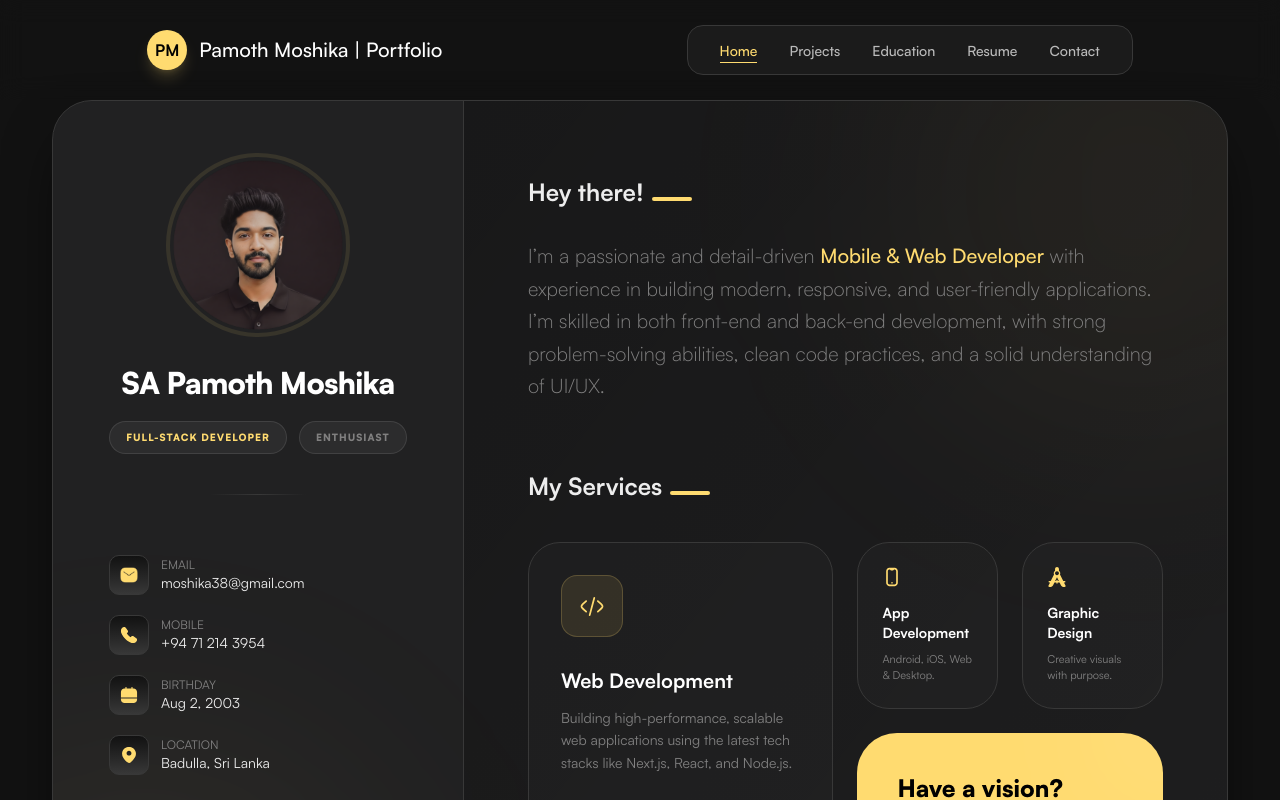
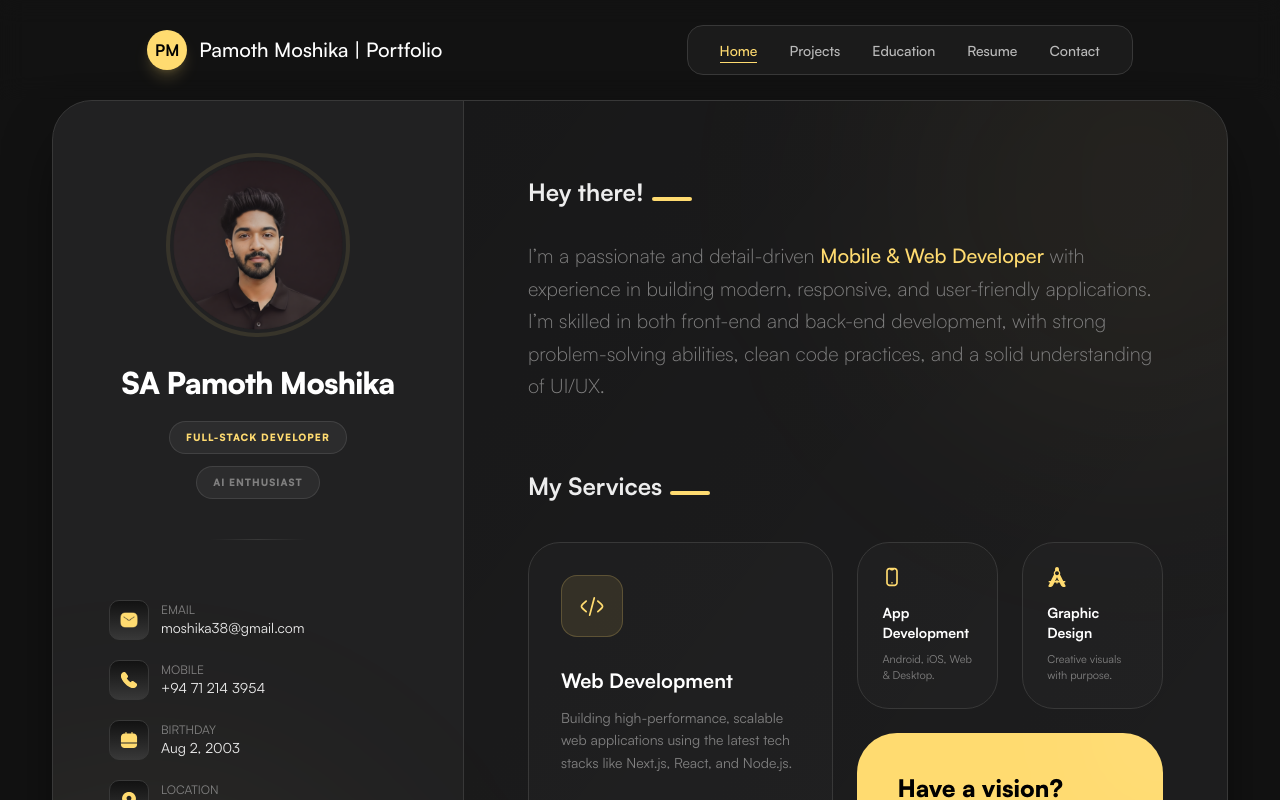
Before and after one commit to moshika38/Portfolio, a Next.js app: page / in a window 1280 px wide. Shown: the top 800 px of the page. Built offline with nearby package versions, Linux system fonts and the light colour scheme.

Commit message:
update ui

```diff
--- a/app/home/page.tsx
+++ b/app/home/page.tsx
@@ -63,7 +63,7 @@ function HomePage() {
               Full-Stack Developer
             </p>
             <p className="inline-block text-[9px] lg:text-[10px] font-black uppercase text-center bg-white/5 border border-white/10 px-3 lg:px-4 py-2 rounded-full tracking-widest text-text-muted">
-              Enthusiast
+              AI Enthusiast
             </p>
           </div>
 
--- a/components/projectCard.tsx
+++ b/components/projectCard.tsx
@@ -1,7 +1,7 @@
 import React from "react";
 import Image from "next/image";
 import Link from "next/link";
-import { Eye } from "lucide-react";
+import { ExternalLink } from "lucide-react";
 
 interface Props {
   image: string;
@@ -26,13 +26,6 @@ function ProjectCard({ image, title, description, tags, link, onView }: Props) {
           height={400}
           className="object-cover w-full h-full transition-transform duration-700 group-hover:scale-110"
         />
-
-        {/* Hover Overlay */}
-        <div className="absolute inset-0 bg-black/40 backdrop-blur-sm opacity-0 group-hover:opacity-100 transition-all duration-300 flex items-center justify-center">
-          <div className="bg-primary text-black p-3 rounded-full transform translate-y-4 group-hover:translate-y-0 transition-transform duration-300 shadow-xl">
-            <Eye size={24} />
-          </div>
-        </div>
       </div>
 
       <div className="grow flex flex-col">
@@ -54,7 +47,7 @@ function ProjectCard({ image, title, description, tags, link, onView }: Props) {
               target="_blank"
               className="flex items-center justify-center p-2.5 bg-white/5 border border-white/5 rounded-2xl hover:bg-white/10 transition-all text-white/60 hover:text-white"
             >
-              <span className="text-[14px]">&#8599;</span>
+              <ExternalLink size={16} />
             </Link>
           </div>
 
```
